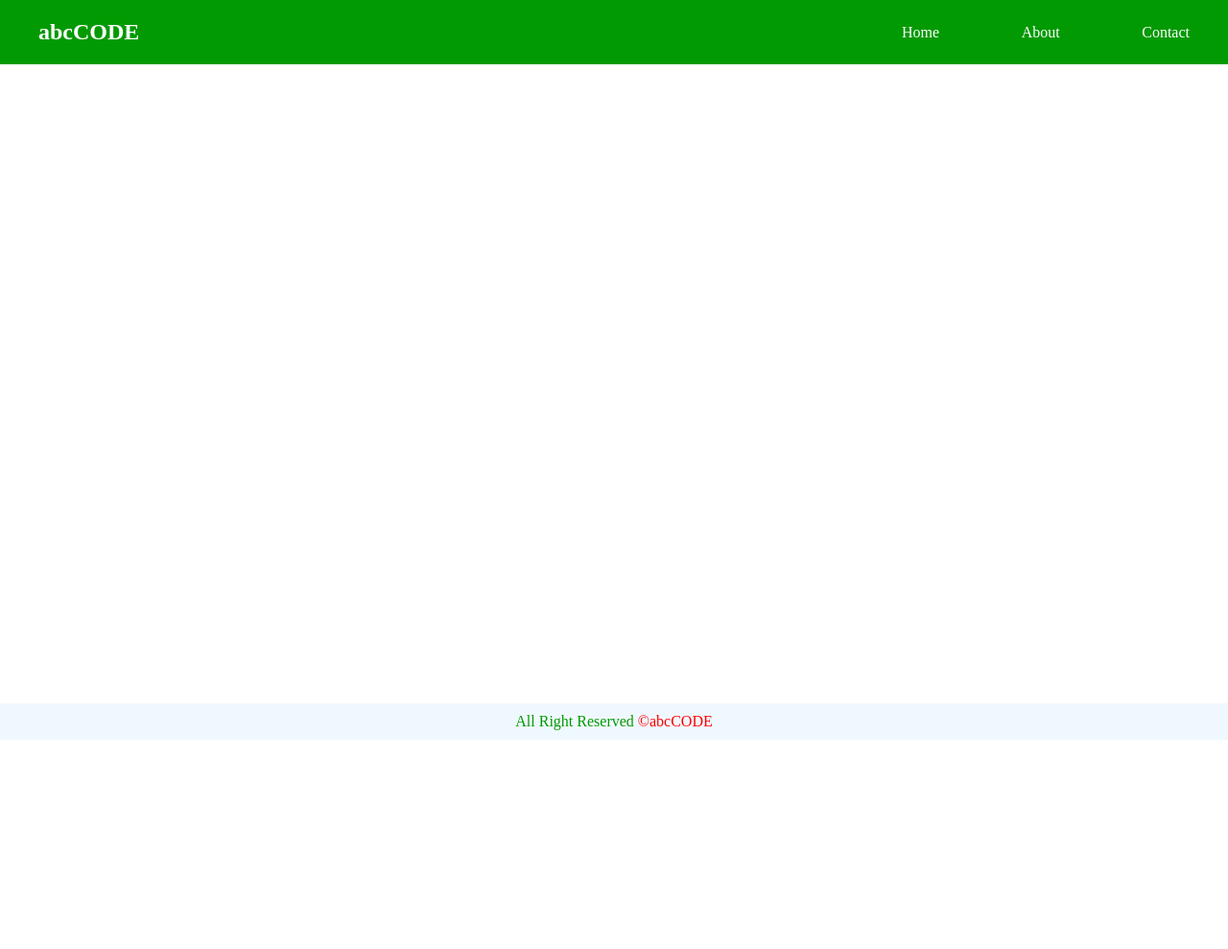
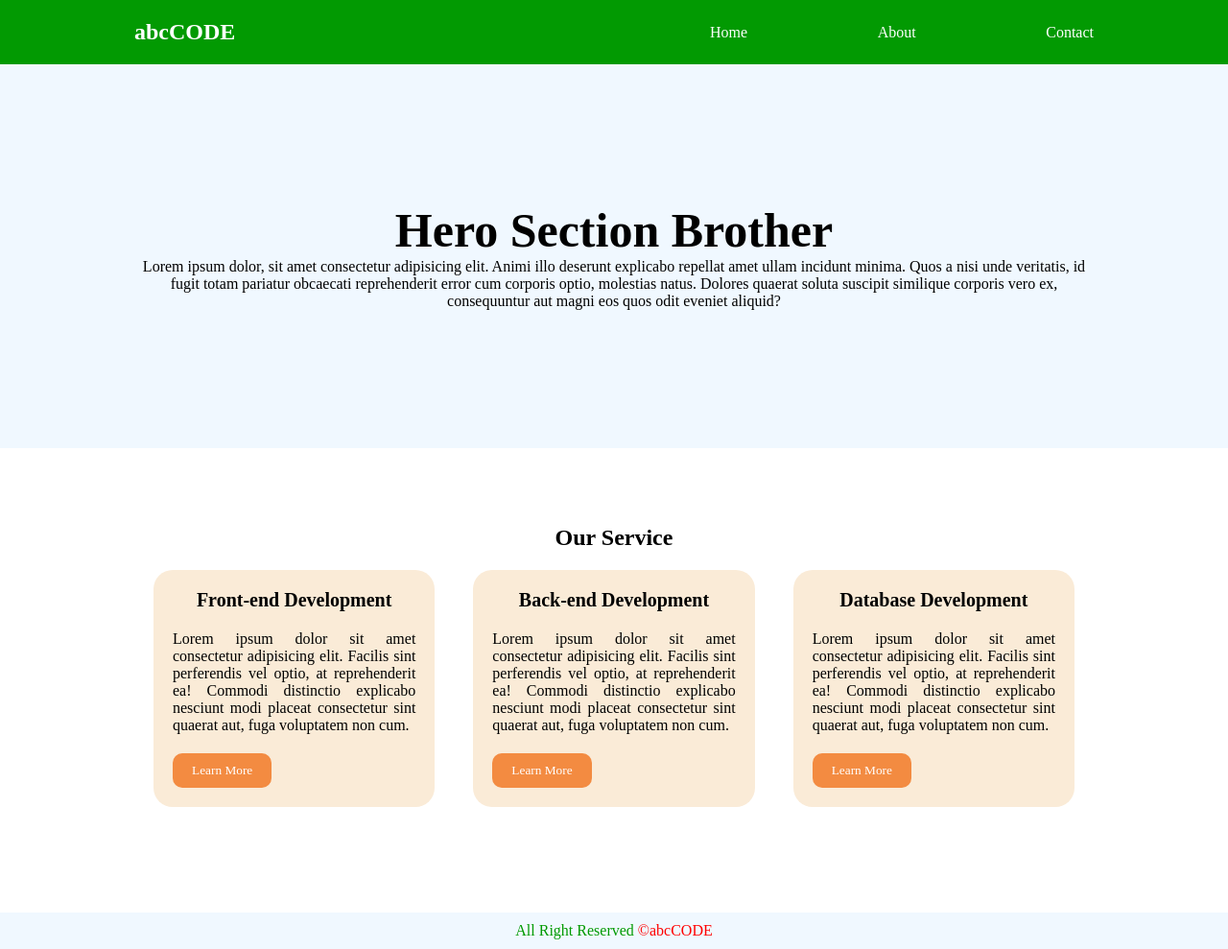
Before and after one commit to freelancernoor-me/abc-CODE, a plain HTML site: page index.html in a window 1280 px wide. Shown: the whole page at 96% size. Before the commit the page ends 800 px from the top, so only its background shows below. Drawn offline with Linux system fonts and the light colour scheme.

Commit message:
hero section updated our service section updated

```diff
--- a/index.html
+++ b/index.html
@@ -30,9 +30,52 @@
 
     <main>
 
+
+        <div class="hero">
+            <h2>Hero Section Brother</h2>
+            <p>Lorem ipsum dolor, sit amet consectetur adipisicing elit. Animi illo deserunt explicabo repellat amet
+                ullam incidunt minima. Quos a nisi unde veritatis, id fugit totam pariatur obcaecati reprehenderit error
+                cum corporis optio, molestias natus. Dolores quaerat soluta suscipit similique corporis vero ex,
+                consequuntur aut magni eos quos odit eveniet aliquid?</p>
+        </div>
+
     </main>
 
     <!-- main end -->
+
+
+    <!-- services start -->
+
+
+    <div class="services">
+        <h2>Our Service</h2>
+        <div class="service_container">
+            <div class="service">
+                <h6>Front-end Development</h6>
+                <p>Lorem ipsum dolor sit amet consectetur adipisicing elit. Facilis sint perferendis vel optio, at
+                    reprehenderit ea! Commodi distinctio explicabo nesciunt modi placeat consectetur sint quaerat aut,
+                    fuga voluptatem non cum.</p>
+                <button>Learn More</button>
+            </div>
+            <div class="service">
+                <h6>Back-end Development</h6>
+                <p>Lorem ipsum dolor sit amet consectetur adipisicing elit. Facilis sint perferendis vel optio, at
+                    reprehenderit ea! Commodi distinctio explicabo nesciunt modi placeat consectetur sint quaerat aut,
+                    fuga voluptatem non cum.</p>
+                <button>Learn More</button>
+            </div>
+            <div class="service">
+                <h6>Database Development</h6>
+                <p>Lorem ipsum dolor sit amet consectetur adipisicing elit. Facilis sint perferendis vel optio, at
+                    reprehenderit ea! Commodi distinctio explicabo nesciunt modi placeat consectetur sint quaerat aut,
+                    fuga voluptatem non cum.</p>
+                <button>Learn More</button>
+            </div>
+        </div>
+    </div>
+
+
+    <!-- services end -->
 
     <!-- footer starat -->
 
--- a/main.css
+++ b/main.css
@@ -7,11 +7,11 @@
 .header {
     background-color: rgb(2, 154, 2);
     color: #fff;
-    padding: 20px 0;
+    padding: 20px;
 }
 .header-container {
     display: flex;
-    max-width: 1200px;
+    max-width: 1000px;
     margin: 0 auto;
     justify-content: space-between;
     align-items: center;
@@ -20,7 +20,7 @@
     flex-basis: 50%;
 }
 .header-container ul {
-    flex-basis: 25%;
+    flex-basis: 40%;
     list-style: none;
     display: flex;
     justify-content: space-between;
@@ -32,10 +32,79 @@
 
 /* main start */
 
-main {
-    min-height: 82vh;
+
+.service_container {
+    max-width: 1000px;
+    margin: 0 auto;
+    display: flex;
+}
+.service_container .service {
+    flex-grow: 1;
+    flex-basis: 30%;
+    background-color: antiquewhite;
+    padding: 20px;
+    margin: 20px;
+    border-radius: 20px;
+}
+.service h6 {
+    font-size: 20px;
+    margin-bottom: 20px;
+    text-align: center;
+}
+.service p {
+    margin-bottom: 20px;
+    text-align: justify;
+}
+.service button {
+    border: none;
+    padding: 10px 20px;
+    border-radius: 10px;
+    background-color: rgb(243, 139, 65);
+    color: #fff;
+}
+.services {
+    padding: 80px 0;
+}
+.services h2 {
+    text-align: center;
 }
 
+
+
+.hero {
+    min-height: 50vh;
+    background-color:aliceblue;
+    display: flex;
+    align-items: center;
+    flex-direction: column;
+    justify-content: center;
+    padding: 50px;
+}
+.hero p {
+    max-width: 1000px;
+    margin: 0 auto;
+    text-align: center;
+}
+.hero h2 {
+    font-size: 50px;
+}
+
+
+
+.hero-section {
+    background-color: seashell;
+
+}
+.hero-section h1 {
+    text-align: center;
+    padding: 20px;
+}
+.hero-section p {
+    max-width: 1000px;
+    margin: 0 auto;
+    text-align: justify;
+    font-weight: 400;
+}
 /* main end */
 
 /* Footer start */
```
